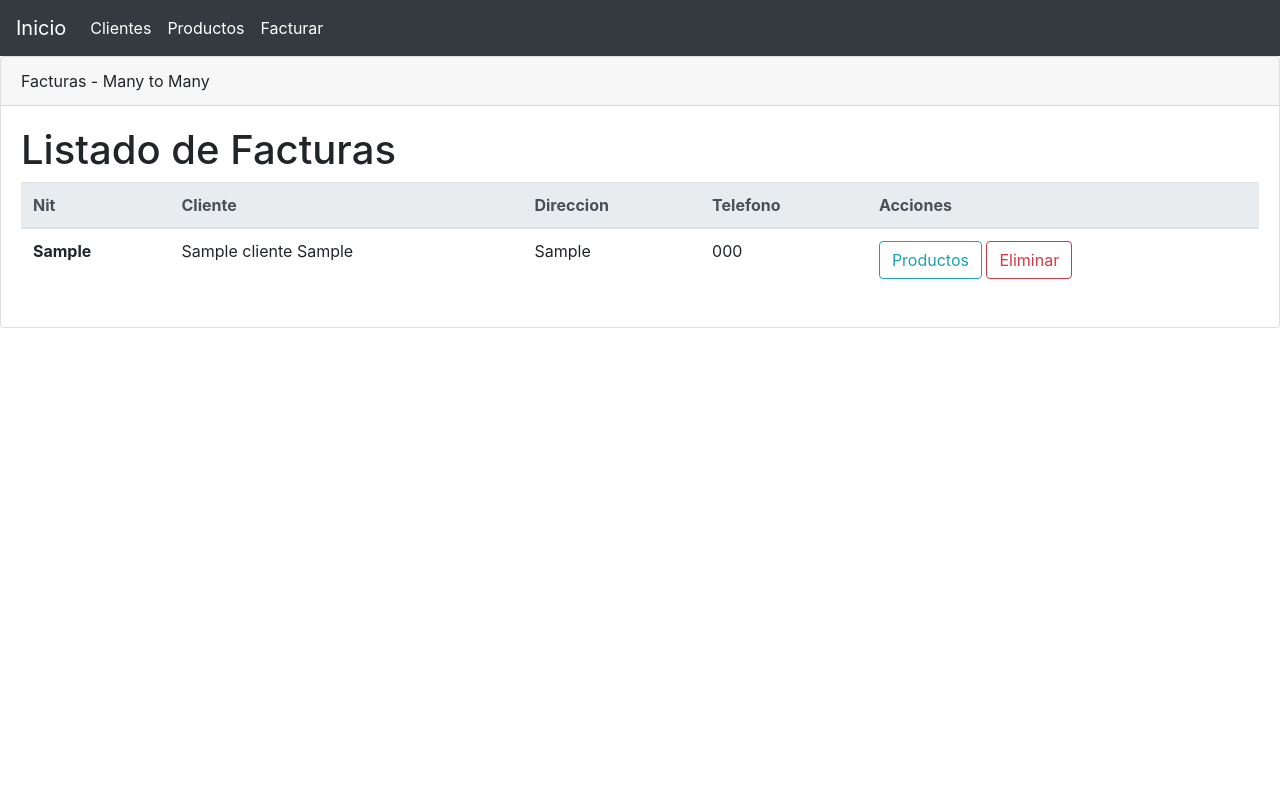
After one commit to brandongt007/proyecto-factura, a Django app: page / in a window 1280 px wide. The commit adds this page. Run offline with Django 3.2, Linux system fonts and the light colour scheme; tables that the repository leaves empty hold one stand-in row (values such as "Sample post"); some libraries are stand-ins or nearby versions.

Commit message:
Ya llevo una buena parte

```diff
--- a/facturas/models.py
+++ b/facturas/models.py
@@ -1,5 +1,13 @@
 from django.db import models
 from django.contrib import admin
+
+class Producto(models.Model):
+    nombre    = models.CharField(max_length=60)
+    precio    = models.DecimalField(max_digits=5, decimal_places=2)
+    stock     = models.IntegerField()
+
+    def __str__(self):
+        return self.nombre
 
 class Cliente(models.Model):
     nit = models.CharField(max_length=8)
@@ -8,22 +16,15 @@ class Cliente(models.Model):
     direccion = models.TextField()
     telefono = models.CharField(max_length=8)
     email = models.EmailField()
+    productos = models.ManyToManyField(Producto, through='Factura')
 
     def __str__(self):
         return self.nit
 
-class Producto(models.Model):
-    nombre    = models.CharField(max_length=60)
-    precio    = models.DecimalField(max_digits=5, decimal_places=2)
-    stock     = models.IntegerField()
-    clientes   = models.ManyToManyField(Cliente, through='Factura')
-
-    def __str__(self):
-        return self.nombre
-
-class Factura (models.Model):
+class Factura(models.Model):
+    producto = models.ForeignKey(Producto, on_delete=models.CASCADE)
     cliente = models.ForeignKey(Cliente, on_delete=models.CASCADE)
-    producto = models.ForeignKey(Producto, on_delete=models.CASCADE)
+    extra = 1
 
 class FacturaInLine(admin.TabularInline):
     model = Factura
--- a/facturas/templates/facturas/base.html
+++ b/facturas/templates/facturas/base.html
@@ -1,6 +1,41 @@
-<div class="page-header">
-               <h1><a href="/">Facturas</a></h1>
+<html>
+    <head>
+        <title>Proyecto Facturas - ManyToMany</title>
+        <link rel="stylesheet" href="https://stackpath.bootstrapcdn.com/bootstrap/4.1.3/css/bootstrap.min.css" integrity="sha384-MCw98/SFnGE8fJT3GXwEOngsV7Zt27NXFoaoApmYm81iuXoPkFOJwJ8ERdknLPMO" crossorigin="anonymous">
+        <script src="https://code.jquery.com/jquery-3.3.1.slim.min.js" integrity="sha384-q8i/X+965DzO0rT7abK41JStQIAqVgRVzpbzo5smXKp4YfRvH+8abtTE1Pi6jizo" crossorigin="anonymous"></script>
+        <script src="https://cdnjs.cloudflare.com/ajax/libs/popper.js/1.14.3/umd/popper.min.js" integrity="sha384-ZMP7rVo3mIykV+2+9J3UJ46jBk0WLaUAdn689aCwoqbBJiSnjAK/l8WvCWPIPm49" crossorigin="anonymous"></script>
+        <script src="https://stackpath.bootstrapcdn.com/bootstrap/4.1.3/js/bootstrap.min.js" integrity="sha384-ChfqqxuZUCnJSK3+MXmPNIyE6ZbWh2IMqE241rYiqJxyMiZ6OW/JmZQ5stwEULTy" crossorigin="anonymous"></script>
+    </head>
+    <body>
 
+<nav class="navbar navbar-expand-lg navbar-dark bg-dark">
+  <a class="navbar-brand" href="{% url 'factura_lista' %}">Inicio</a>
+  <button class="navbar-toggler" type="button" data-toggle="collapse" data-target="#navbarSupportedContent" aria-controls="navbarSupportedContent" aria-expanded="false" aria-label="Toggle navigation">
+    <span class="navbar-toggler-icon"></span>
+  </button>
+
+  <div class="collapse navbar-collapse" id="navbarSupportedContent">
+    <ul class="navbar-nav mr-auto">
+      <li class="nav-item active">
+        <a class="nav-link" href="{% url 'factura_lista' %}">Clientes <span class="sr-only">(current)</span></a>
+      </li>
+      <li class="nav-item active">
+        <a class="nav-link" href="{% url 'factura_nueva' %}">Productos <span class="sr-only">(current)</span></a>
+      </li>
+      <li class="nav-item active">
+        <a class="nav-link" href="{% url 'factura_nueva' %}">Facturar <span class="sr-only">(current)</span></a>
+      </li>
+    </ul>
+  </div>
+</nav>
+
+<div class="card">
+  <div class="card-header">
+    Facturas - Many to Many
+  </div>
+
+  <div class="card-body">
+    <div class="form-group">
      {% if messages %}
       <ul class="messages">
           {% for message in messages %}
@@ -8,7 +43,14 @@
           {% endfor %}
       </ul>
       {% endif %}
- </div>
 
       {% block content %}
       {% endblock %}
+
+    </div>
+  </div>
+</div>
+
+</body>
+
+</html>
--- /dev/null
+++ b/facturas/templates/facturas/factura_lista.html
@@ -0,0 +1,33 @@
+{% extends 'facturas/base.html' %}
+
+{% block content %}
+    <h1>Listado de Facturas</h1>
+
+    <table class="table">
+      <thead class="thead-light">
+        <tr>
+          <th scope="col">Nit</th>
+          <th scope="col">Cliente</th>
+          <th scope="col">Direccion</th>
+          <th scope="col">Telefono</th>
+          <th scope="col">Acciones</th>
+        </tr>
+      </thead>
+      <tbody>
+        {% for cliente in clientes %}
+        <tr>
+          <th scope="row">{{ cliente.nit }}</th>
+          <td>{{ cliente.nombre }} {{ cliente.apellido }}</td>
+          <td>{{ cliente.direccion }}</td>
+          <td>{{ cliente.telefono }}</td>
+          <td>
+            <div class="" role="" aria-label="Basic example">
+              <a href="#" type="button" class="btn btn-outline-info" role="button" aria-pressed="true">Productos</a>
+              <a href="{% url 'factura_remove' pk=cliente.pk %}" type="button" class="btn btn-outline-danger" role="button" aria-pressed="true">Eliminar</a>
+            </div>
+          </td>
+        </tr>
+        {% endfor %}
+      </tbody>
+    </table>
+{% endblock %}
--- a/facturas/urls.py
+++ b/facturas/urls.py
@@ -1,7 +1,11 @@
 from django.conf.urls import url
+from django.urls import path
 from . import views
 
 urlpatterns = [
     #url(r'^$', views.lista_peliculas, name ='lista_peliculas'),
     url(r'^factura/nueva/$', views.factura_nueva, name='factura_nueva'),
+    path('', views.factura_lista, name='factura_lista'),
+    path('factura/lista', views.factura_lista, name='factura_lista'),
+    url(r'^factura/(?P<pk>\d+)/remove/$', views.factura_remove, name='factura_remove'),
     ]
--- a/facturas/views.py
+++ b/facturas/views.py
@@ -1,17 +1,33 @@
-from django.shortcuts import render
+from django.shortcuts import render, get_object_or_404, redirect
 from django.contrib import messages
-from .forms import ProductoForm
-from facturas.models import Producto, Factura
+from .forms import ClienteForm
+from facturas.models import Producto, Factura, Cliente
 
 def factura_nueva(request):
     if request.method == "POST":
-        formulario = ProductoForm(request.POST)
+        formulario = ClienteForm(request.POST)
         if formulario.is_valid():
-            producto = Producto.objects.create(nombre=formulario.cleaned_data['nombre'], precio = formulario.cleaned_data['precio'], stock = formulario.cleaned_data['stock'])
-            for cliente_id in request.POST.getlist('clientes'):
-                factura = Factura(cliente_id=cliente_id, producto_id = producto.id)
+            cliente = Cliente.objects.create(
+            nit = formulario.cleaned_data['nit'],
+            nombre = formulario.cleaned_data['nombre'],
+            apellido = formulario.cleaned_data['apellido'],
+            direccion = formulario.cleaned_data['direccion'],
+            email = formulario.cleaned_data['email'],
+            telefono = formulario.cleaned_data['telefono'])
+            for producto_id in request.POST.getlist('productos'):
+                factura = Factura(producto_id=producto_id, cliente_id = cliente.id)
                 factura.save()
-            messages.add_message(request, messages.SUCCESS, 'Producto Guardada Exitosamente.')
+            messages.add_message(request, messages.SUCCESS, 'Factura Creada con Exito.')
     else:
-        formulario = ProductoForm()
-    return render(request, 'facturas/factura_editar.html', {'formulario': formulario})
+        formulario = ClienteForm()
+    return render(request, 'facturas/factura_nueva.html', {'formulario': formulario})
+
+def factura_lista(request):
+    #clientes = Factura.objects.filter(cliente__nit=12345678)
+    clientes = Cliente.objects.all()
+    return render(request, 'facturas/factura_lista.html', {'clientes': clientes})
+
+def factura_remove(request, pk):
+    cliente = get_object_or_404(Cliente, pk=pk)
+    cliente.delete()
+    return redirect('factura_lista')
```
Also changed, not shown: facturas/forms.py (+7 -7 lines), facturas/templates/facturas/factura_editar.html (deleted, +0 -9 lines), facturas/templates/facturas/factura_nueva.html (added, +9 -0 lines). Lines whose indentation alone changed are shown as unchanged.
